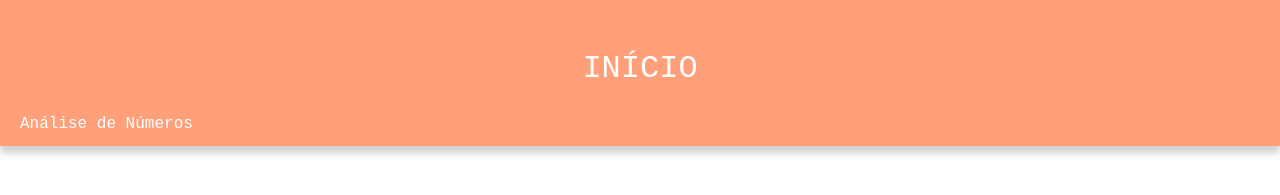
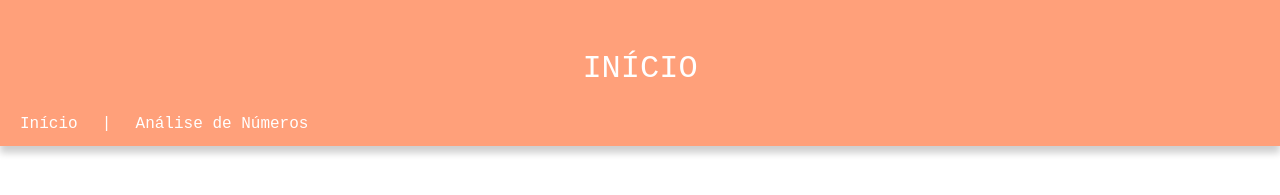
Before and after one commit to eduardalucas/16_JS-AVANCANDO, a plain HTML site: page index.html in a window 1280 px wide. Shown: the top 195 px of the page. Drawn offline with nearby package versions, Linux system fonts and the light colour scheme.

Commit message:
Update index.html

```diff
--- a/index.html
+++ b/index.html
@@ -14,6 +14,8 @@
         </header>
 
         <nav>
+                <a href="index.html">Início</a>
+                <a href="">|</a>
                 <a href="analise.html">Análise de Números</a>
         </nav>
 
```
